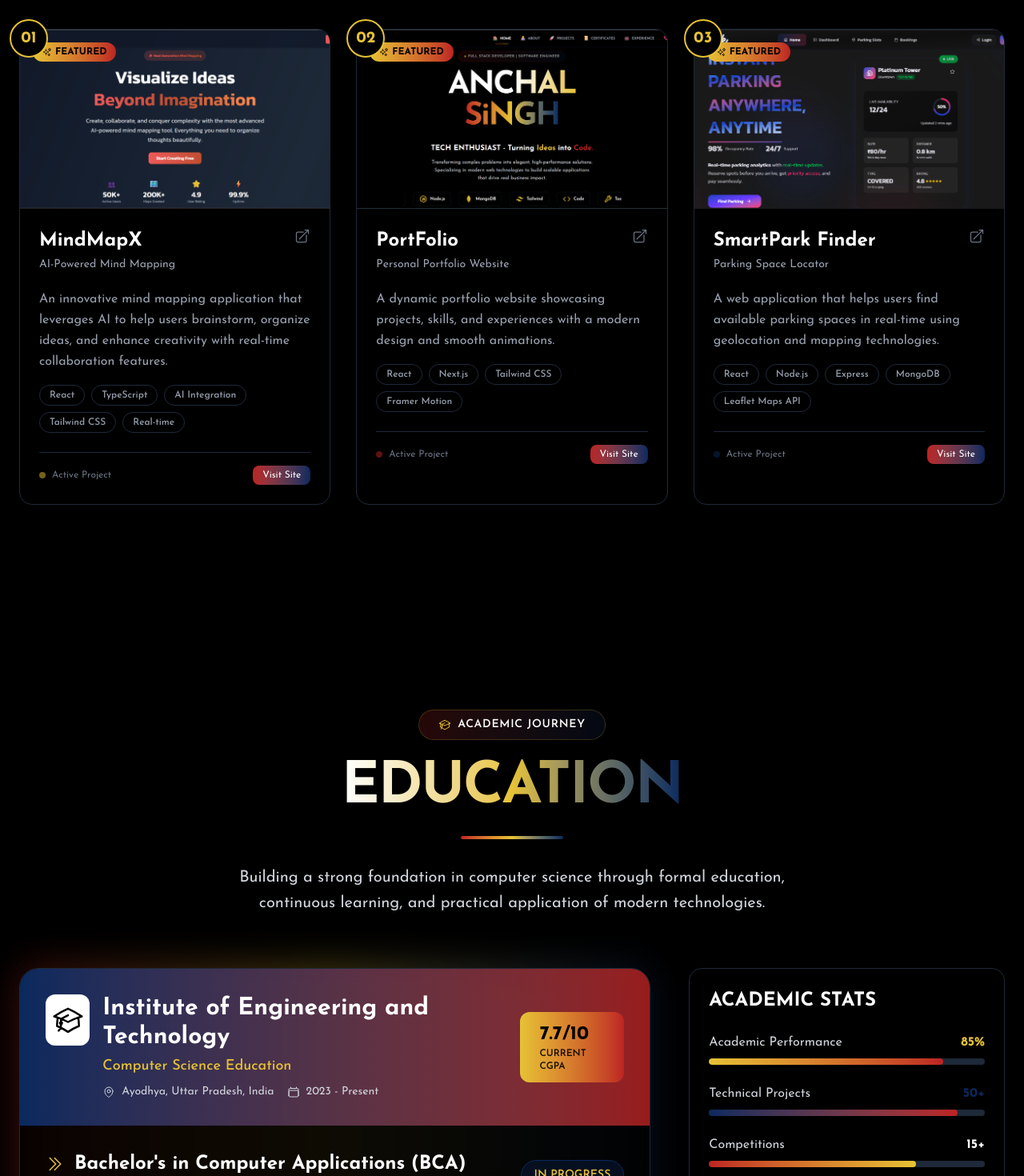
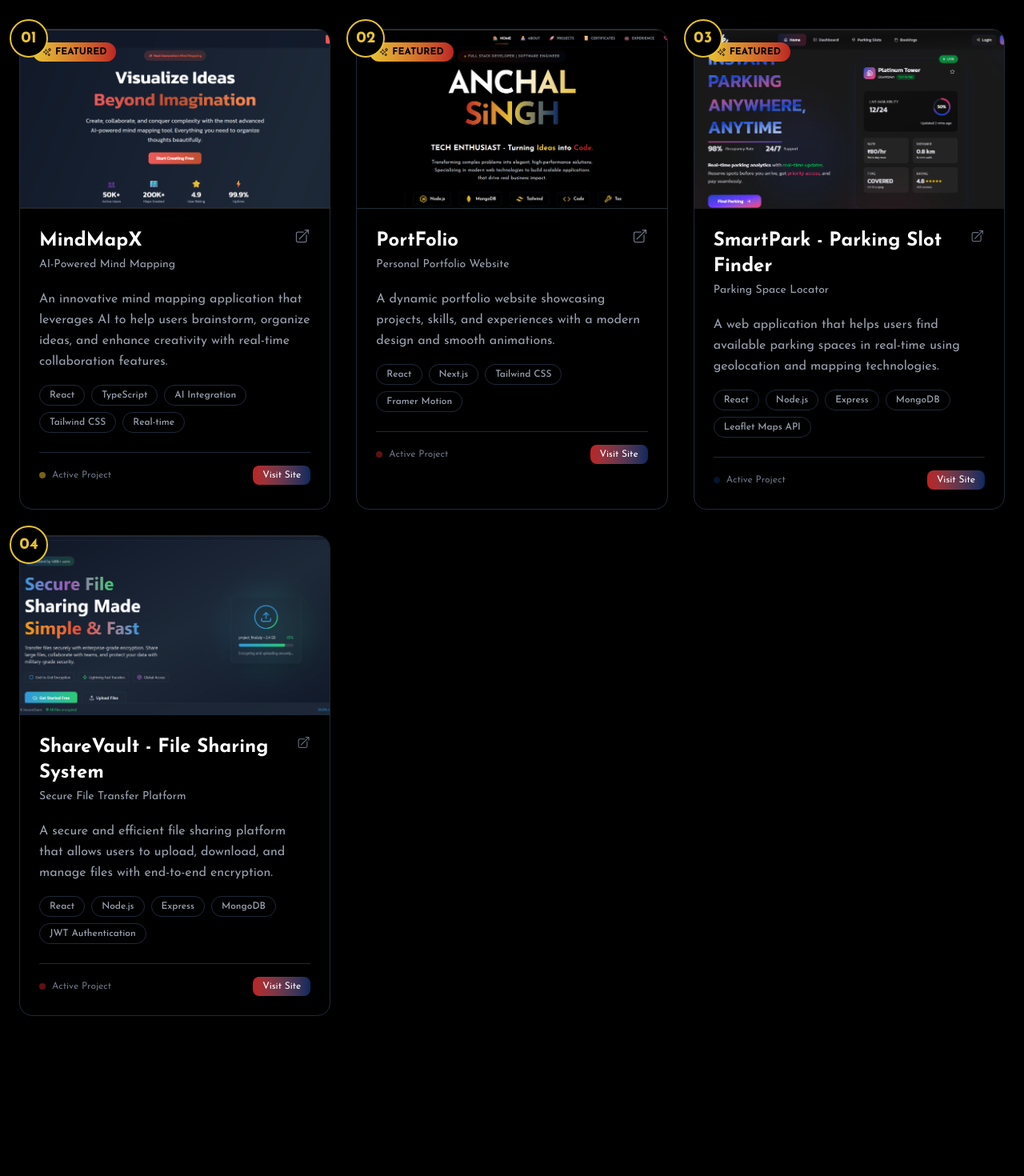
Before and after one commit to imanchalsingh/PORTFOLiO, a React (Vite) app: page / in a window 1280 px wide. Shown: the part 3074-4544 px from the top of the page at 80% size. Built offline with nearby package versions, Linux system fonts and the light colour scheme; a web font is replaced by a local one.

Commit message:
feat : added a new project in projects section

```diff
--- a/src/components/Projects.jsx
+++ b/src/components/Projects.jsx
@@ -2,14 +2,13 @@ import React from "react";
 import {
   EyeIcon,
   CodeBracketIcon,
-  RocketLaunchIcon,
   SparklesIcon,
   ArrowTopRightOnSquareIcon,
-  ArrowPathIcon
 } from "@heroicons/react/24/outline";
 import MindMapX from "./Projects/MindMapX.png";
 import ParkFinder from "./Projects/ParkFinder.png";
 import PortFolio from "./Projects/PortFolio.png";
+import ShareVault from "./Projects/ShareVault.png";
 
 const Projects = () => {
 
@@ -42,7 +41,7 @@ const Projects = () => {
     },
     {
       id: 3,
-      title: "SmartPark Finder",
+      title: "SmartPark - Parking Slot Finder",
       subtitle: "Parking Space Locator",
       description:
         "A web application that helps users find available parking spaces in real-time using geolocation and mapping technologies.",
@@ -53,6 +52,19 @@ const Projects = () => {
       featured: true,
       accentColor: "#0a295e"
     },
+    {
+      id:4,
+      title: "ShareVault - File Sharing System",
+      subtitle: "Secure File Transfer Platform",
+      description:
+        "A secure and efficient file sharing platform that allows users to upload, download, and manage files with end-to-end encryption.",
+      image: ShareVault,
+      tags: ["React", "Node.js", "Express", "MongoDB", "JWT Authentication"],
+      liveUrl: "https://file-sharing-system-lake.vercel.app/",
+      codeUrl: "https://github.com/imanchalsingh/File-Sharing-System",
+      featured: false,
+      accentColor: "#bd2323"
+    }
   ];
 
   return (
```
Also changed, not shown: src/components/Projects/ShareVault.png (added).
